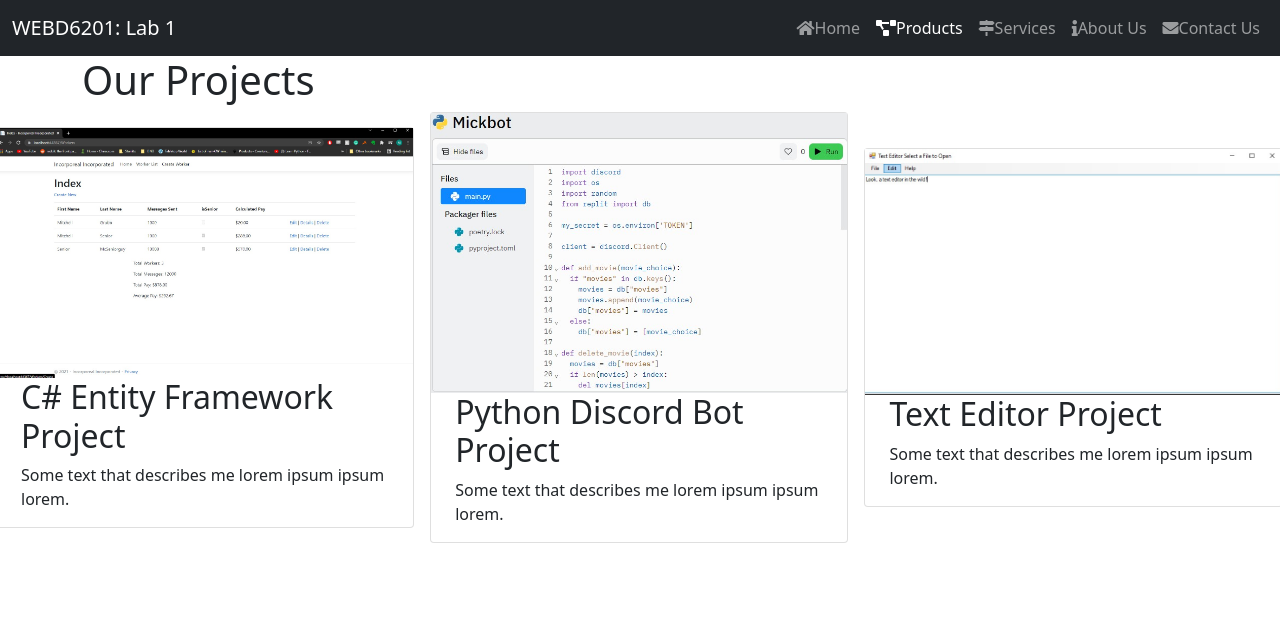
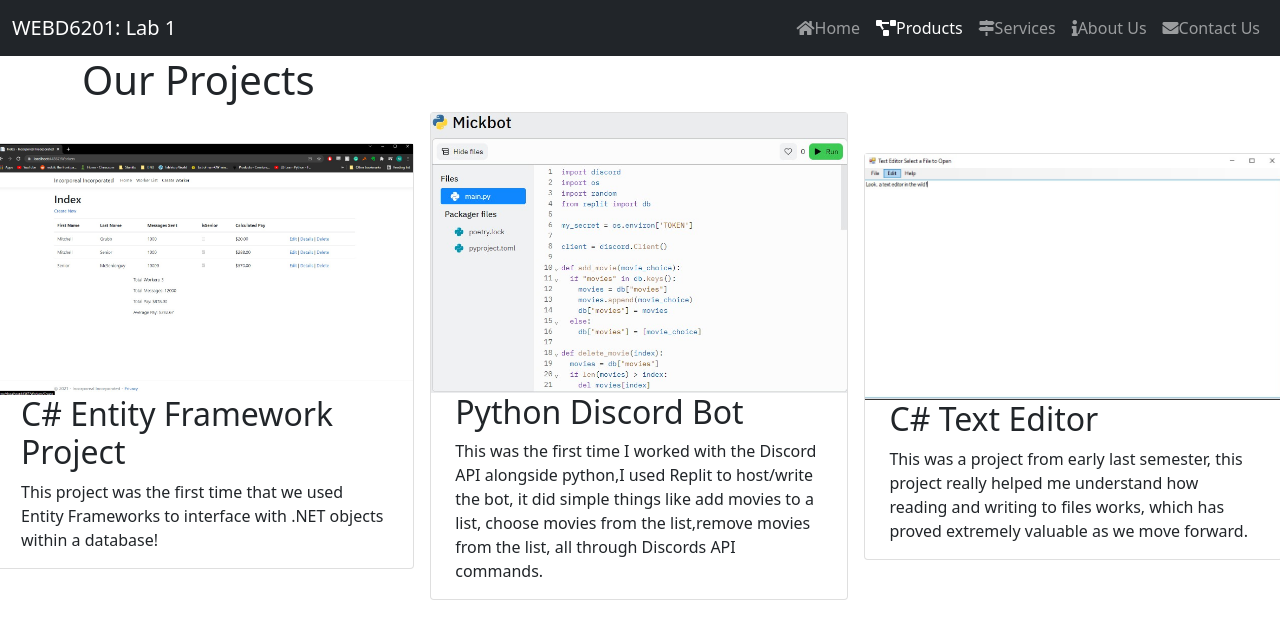
Before and after one commit to MickGrubb/MickGrubb.github.io, a website: page products.html in a window 1280 px wide. Drawn offline with nearby package versions, Linux system fonts and the light colour scheme.

Commit message:
Added DOM Functionality to Products Page

```diff
--- a/Scripts/app.js
+++ b/Scripts/app.js
@@ -22,8 +22,7 @@
         // Alters content of the productNav element to display Projects
         let productNav = document.getElementById("productNav");
         productNav.innerHTML =
-        `
-        <li class="nav-item">
+        `<li class="nav-item">
         <a class="nav-link" id="productNav" href="products.html"><i class="fas fa-project-diagram"> </i>Projects</a>
         </li>`;
 
@@ -70,11 +69,59 @@
     function DisplayProductsPage()
     {
         console.log("Our Products Page");
+
+
+        // Creating references to multiple entry points within the document
+        // Project 1 elements
+        let projectOneHeader = document.getElementById("project-1-header");
+        let projectOneParagraph = document.getElementById("project-1-p");
+
+        // Project 2 elements
+        let projectTwoHeader = document.getElementById("project-2-header");
+        let projectTwoParagraph = document.getElementById("project-2-p");
+
+        // Project 3 elements
+        let projectThreeHeader = document.getElementById("project-3-header");
+        let projectThreeParagraph = document.getElementById("project-3-p");
+
+        // Element Configurations
+        // Project 1 Config
+        let headerContentOne = "C# Entity Framework Project";
+        let paragraphContentOne = "This project was the first time that we used Entity Frameworks to interface with .NET objects within a database!"
+
+        let headerContentTwo = "Python Discord Bot";
+        let paragraphContentTwo = "This was the first time I worked with the Discord API alongside python,"
+        + "I used Replit to host/write the bot, it did simple things like add movies to a list, choose movies from the list," +
+        "remove movies from the list, all through Discords API commands.";
+
+        let headerContentThree = "C# Text Editor";
+        let paragraphContentThree = "This was a project from early last semester, this project really helped me understand how reading and writing to files works,"+
+        " which has proved extremely valuable as we move forward.";
+
+
+
+
+        // Element Insertion
+        // Project 1
+        projectOneHeader.innerHTML = headerContentOne;
+        projectOneParagraph.innerHTML = paragraphContentOne;
+
+        //Project 2
+        projectTwoHeader.innerHTML = headerContentTwo;
+        projectTwoParagraph.innerHTML = paragraphContentTwo;
+
+        //Project 3
+        projectThreeHeader.innerHTML = headerContentThree;
+        projectThreeParagraph.innerHTML = paragraphContentThree;
     }
 
     function DisplayServicesPage()
     {
         console.log("Our Services Page");
+
+
+
+
     }
 
     function DisplayContactPage()
--- a/products.html
+++ b/products.html
@@ -50,8 +50,8 @@
         <div class="card">
           <img src="images\WorkerProject.jpg" style="width:100%">
           <div class="container">
-            <h2 id="project-1-header">C# Entity Framework Project</h2>
-            <p id="project-1-p">Some text that describes me lorem ipsum ipsum lorem.</p>
+            <h2 id="project-1-header"></h2>
+            <p id="project-1-p"></p>
           </div>
         </div>
       </div>
@@ -60,8 +60,8 @@
         <div class="card">
           <img src="images\DiscordProject.jpg" style="width:100%">
           <div class="container">
-            <h2 id="project-2-header">Python Discord Bot Project</h2>
-            <p id="project-2-p">Some text that describes me lorem ipsum ipsum lorem.</p>
+            <h2 id="project-2-header"></h2>
+            <p id="project-2-p"></p>
           </div>
         </div>
       </div>
@@ -70,8 +70,8 @@
         <div class="card">
           <img src="images\textEditorProject.jpg" alt="John" style="width:100%">
           <div class="container">
-            <h2 id="project-3-header">Text Editor Project</h2>
-            <p id="project-3-p">Some text that describes me lorem ipsum ipsum lorem.</p>
+            <h2 id="project-3-header"></h2>
+            <p id="project-3-p"></p>
           </div>
         </div>
       </div>
```
Also changed, not shown: about.html (+6 -6 lines), index.html (+1 -3 lines), services.html (+6 -6 lines), site-bg-img.jpg (renamed from images/background-image.jpg).
